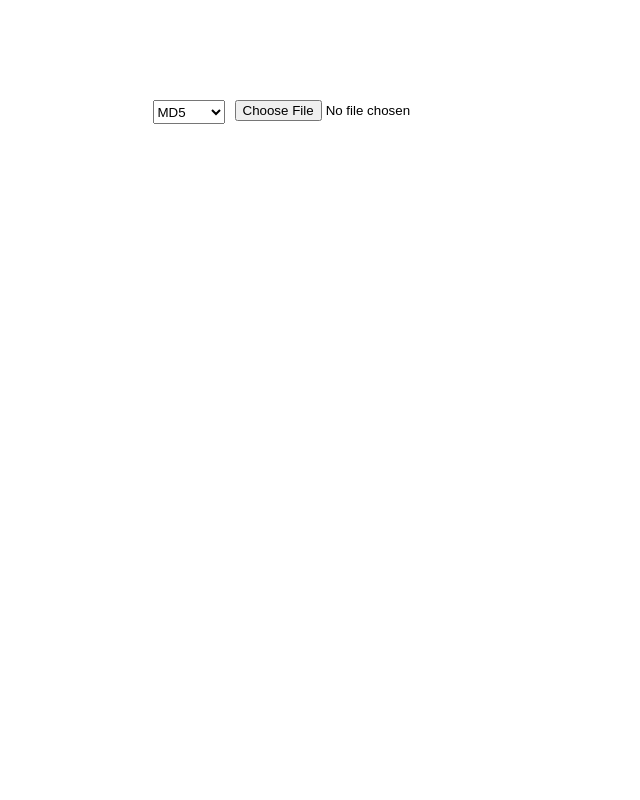
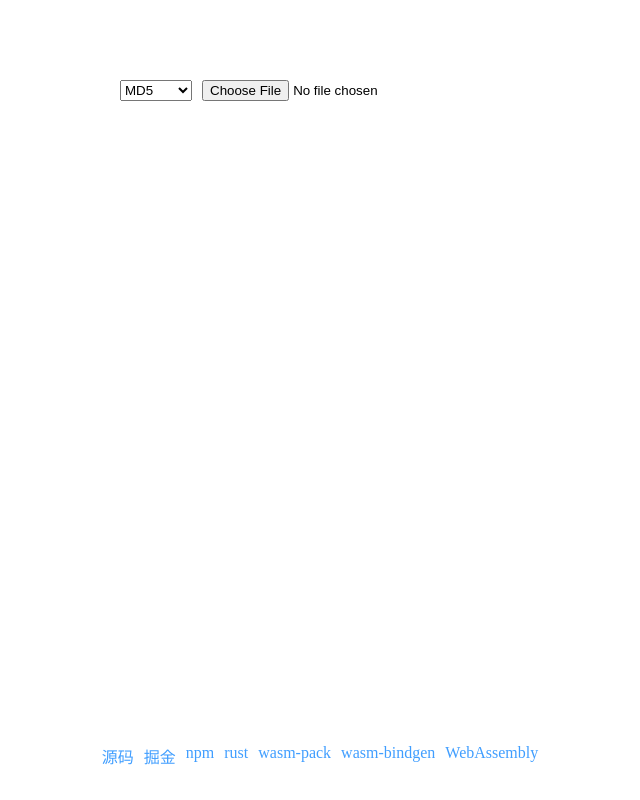
Before and after one commit to mllcms/digest-wasm, a plain HTML site: page index.html in a window 1280 px wide. Shown: the whole page, without its empty margins (320-960 px from the left). Drawn offline with Linux system fonts and the light colour scheme.

Commit message:
feat: 增加图标和相关链接

```diff
--- a/index.html
+++ b/index.html
@@ -1,13 +1,14 @@
 <!DOCTYPE html>
 <html lang="en">
   <head>
-    <meta charset="UTF-8"/>
+    <meta charset="UTF-8" />
     <meta
       name="viewport"
       content="width=device-width, user-scalable=no, initial-scale=1.0, maximum-scale=1.0, minimum-scale=1.0"
     />
-    <meta http-equiv="X-UA-Compatible" content="ie=edge"/>
-    <title>Test</title>
+    <link rel="icon" href="./icon.ico" />
+    <meta http-equiv="X-UA-Compatible" content="ie=edge" />
+    <title>文件哈希计算</title>
   </head>
   <style>
     * {
@@ -16,14 +17,15 @@
     }
 
     .container {
-        width: 60vw;
-        display: grid;
-        margin: 100px auto 0;
-        justify-content: center;
+      width: min(400px, 60vw);
+      display: flex;
+      flex-flow: column;
+      margin: 0 auto;
+
+      .select {
+        display: flex;
         gap: 10px;
-
-        select, input {
-            height: 24px;
+        padding: 10vh 0 10px;
       }
 
       section {
@@ -36,26 +38,50 @@
           white-space: nowrap;
         }
       }
+    }
 
+    .about {
+      width: 60vw;
+      display: flex;
+      justify-content: center;
+      flex-flow: wrap;
+      gap: 10px;
+
+      position: fixed;
+      bottom: 4vh;
+      left: 50%;
+      transform: translateX(-50%);
+
+      a {
+        color: #409eff;
+        text-decoration: none;
+      }
     }
   </style>
   <body>
     <div class="container">
-    <div style="display: flex;gap: 10px;">
-        <label>
-            <select>
+      <div class="select">
+        <select title="digest">
           <option value="Md5">MD5</option>
           <option value="Sha256">SHA256</option>
           <option value="Sha512">SHA512</option>
         </select>
-        </label>
-        <input type="file">
+        <label><input type="file" /></label>
       </div>
       <div class="result"></div>
     </div>
+    <div class="about">
+      <a href="https://github.com/mllcms/digest-wasm" target="_blank">源码</a>
+      <a href="https://juejin.cn/post/7319541565318398003" target="_blank">掘金</a>
+      <a href="https://www.npmjs.com/package/digest-wasm" target="_blank">npm</a>
+      <a href="https://www.rust-lang.org/" target="_blank">rust</a>
+      <a href="https://rustwasm.github.io/" target="_blank">wasm-pack</a>
+      <a href="https://rustwasm.github.io/docs/wasm-bindgen/" target="_blank">wasm-bindgen</a>
+      <a href="https://developer.mozilla.org/zh-CN/docs/WebAssembly" target="_blank">WebAssembly</a>
+    </div>
   </body>
   <script type="module">
-    import {Md5, Sha256, Sha512} from "./dist/digest_wasm.js"
+    import { Md5, Sha256, Sha512 } from './dist/digest_wasm.js'
 
     const file_hash = async (ctx, file, chunkSize = 128 << 20) => {
       for (let i = 0; i < Math.ceil(file.size / chunkSize); i++) {
@@ -64,18 +90,19 @@
       }
       return ctx.finalize()
     }
-    const uint = (n, s = " ") => {
-        const _uint = ["KB", "MB", "GB", "TB"].find(_ => (n /= 1024) < 1024);
+
+    const uint = (n, s = ' ') => {
+      const _uint = ['KB', 'MB', 'GB', 'TB'].find(_ => (n /= 1024) < 1024)
       return n.toFixed(2) + s + _uint
-    };
+    }
 
     window.onload = async () => {
-        const input = document.querySelector("input")
-        const select = document.querySelector("select")
-        const result = document.querySelector(".result")
-        input.addEventListener("change", async e => {
-            result.innerHTML = "<div>计算中···</div>"
-            const ctx = {Md5, Sha256, Sha512}[select.value].new()
+      const input = document.querySelector('input')
+      const select = document.querySelector('select')
+      const result = document.querySelector('.result')
+      input.addEventListener('change', async e => {
+        result.innerHTML = '<div>计算中···</div>'
+        const ctx = { Md5, Sha256, Sha512 }[select.value].new()
         const file = e.target.files[0]
         let size = file.size
         const begin = Date.now()
@@ -85,7 +112,7 @@
         result.innerHTML = `
             <section><span>耗时:</span>${end} ms</section>
             <section><span>大小:</span>${uint(size)}</section>
-            <section><span>速度:</span>${uint(size / end * 1000)}/s</section>
+            <section><span>速度:</span>${uint((size / end) * 1000)}/s</section>
             <section><span>名字:</span>${file.name}</section>
             <section><span>哈希:</span>${hash}</section>
             `
@@ -93,5 +120,4 @@
       })
     }
   </script>
-
 </html>
```
Also changed, not shown: icon.ico (added), 1 other file. Lines whose indentation alone changed are shown as unchanged.
